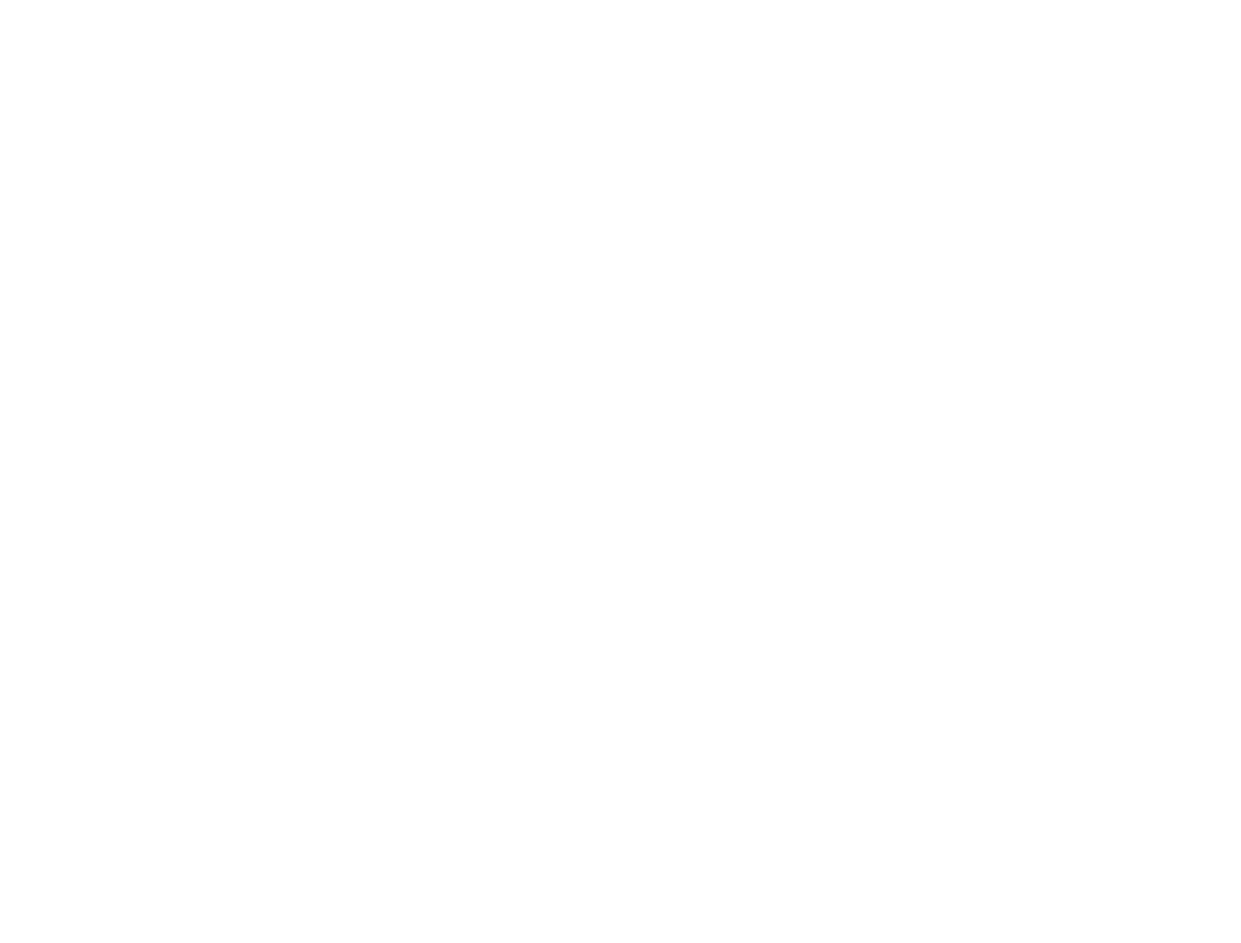
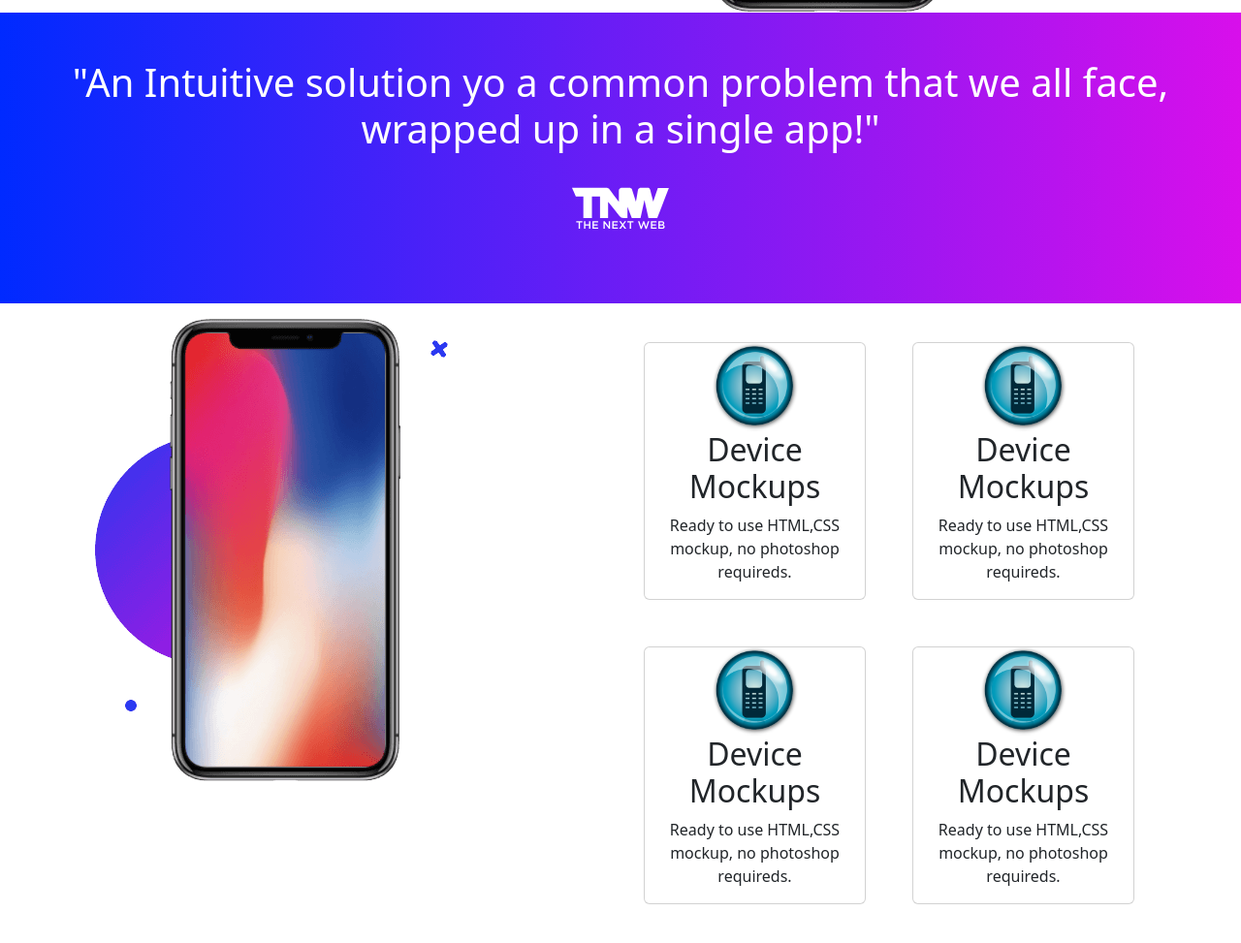
Before and after one commit to Utsho2848/Bootstrap-responsive-singlepage-website, a plain HTML site: page index.html in a window 1280 px wide. Shown: the part 555-1528 px from the top of the page at 97% size. Before the commit the page ends 800 px from the top, so only its background shows below. Drawn offline with nearby package versions, Linux system fonts and the light colour scheme.

Commit message:
responsive cards added

```diff
--- a/index.html
+++ b/index.html
@@ -5,13 +5,14 @@
     <meta charset="utf-8">
     <meta name="viewport" content="width=device-width, initial-scale=1">
     <title>Bootstrap demo</title>
+    <link rel="stylesheet" href="style.css">
     <link href="https://cdn.jsdelivr.net/npm/bootstrap@5.3.1/dist/css/bootstrap.min.css" rel="stylesheet"
         integrity="sha384-4bw+/aepP/YC94hEpVNVgiZdgIC5+VKNBQNGCHeKRQN+PtmoHDEXuppvnDJzQIu9" crossorigin="anonymous">
 
 </head>
 
 <body>
-    <header>
+    <header class="  shadow sticky-top bg-light p-2">
         <nav class="navbar navbar-expand-lg bg-body-tertiary">
             <div class="container">
                 <a class="navbar-brand" href="#"><img style="height: 50px; width: 50px; background-color: black;"
@@ -30,10 +31,10 @@
                         <li class="nav-item">
                             <a class="nav-link" href="#">Download</a>
                         </li>
-                        <li class="nav-item">
-                            <a class="nav-link" href="#">
-                                <img style="height: 30px; width: 80px;" src="/img/feedback-icon-png-29.jpg" alt="">
-                                Feedback
+                        <li class="nav-item background-gradient rounded-5">
+                            <a class="nav-link  d-flex text-white" href="#">
+                                <img style="height: 30px; width: 50px;" src="/img/feedback-icon-png-29.jpg" alt="">
+                                <p>Feedback</p>
                             </a>
                         </li>
                     </ul>
@@ -48,7 +49,7 @@
             <div class="container">
                 <div class="row">
                     <div class="col-md-6">
-                        <h1 class="display-1 fw-bold">Showcase your app beautifully.</h1>
+                        <h1 class="display-1 fw-bold text-primary">Showcase your app beautifully.</h1>
                         <p>Lorem ipsum dolor sit amet consectetur adipisicing elit. Quam, reprehenderit.</p>
                         <div class="d-flex">
                             <img src="/img/google-play.png" alt="">
@@ -60,6 +61,57 @@
                     </div>
                 </div>
             </div>
+        </section>
+        <!--  -->
+        <section class="solution-section background-gradient py-5 px-5 text-white text-center">
+            <h1>"An Intuitive solution yo a common problem that we all face, wrapped up in a single app!"</h1>
+            <div>
+                <img style="height: 100px; width: 100px;" src="/img/tnw-logo.svg" alt="">
+            </div>
+        </section>
+        <!--  -->
+        <section class="card-container container">
+            <div class=" cards row p-3">
+                <div class="col-md-6">
+                    <img src="/img/phone.png" alt="">
+                </div>
+                <div class="col-md-6">
+                    <div class="row">
+                        <div class="col-md-6 text-center p-4">
+                            <div class="card">
+                                <img class="mx-auto" style="max-width: 40%;" src="/img/cell-phone-icon-7436.png" alt="">
+                                <h2>Device Mockups</h2>
+                                <p>Ready to use HTML,CSS mockup, no photoshop requireds.</p>
+                            </div>
+                        </div>
+                        <div class="col-md-6 text-center p-4">
+                            <div class="card">
+                                <img class="mx-auto" style="max-width: 40%;" src="/img/cell-phone-icon-7436.png" alt="">
+                                <h2>Device Mockups</h2>
+                                <p>Ready to use HTML,CSS mockup, no photoshop requireds.</p>
+                            </div>
+                        </div>
+                        <div class="col-md-6 text-center p-4">
+                            <div class="card">
+                                <img class="mx-auto" style="max-width: 40%;" src="/img/cell-phone-icon-7436.png" alt="">
+                                <h2>Device Mockups</h2>
+                                <p>Ready to use HTML,CSS mockup, no photoshop requireds.</p>
+                            </div>
+                        </div>
+                        <div class="col-md-6 text-center p-4">
+                            <div class="card">
+                                <img class="mx-auto" style="max-width: 40%;" src="/img/cell-phone-icon-7436.png" alt="">
+                                <h2>Device Mockups</h2>
+                                <p>Ready to use HTML,CSS mockup, no photoshop requireds.</p>
+                            </div>
+                        </div>
+
+
+
+                    </div>
+                </div>
+            </div>
+
         </section>
     </main>
 
--- /dev/null
+++ b/style.css
@@ -0,0 +1,3 @@
+.background-gradient {
+    background-image: linear-gradient(90deg, rgb(0, 42, 255), rgb(216, 15, 235));
+}
```
Also changed, not shown: img/cell-phone-icon-7436.png (added).
